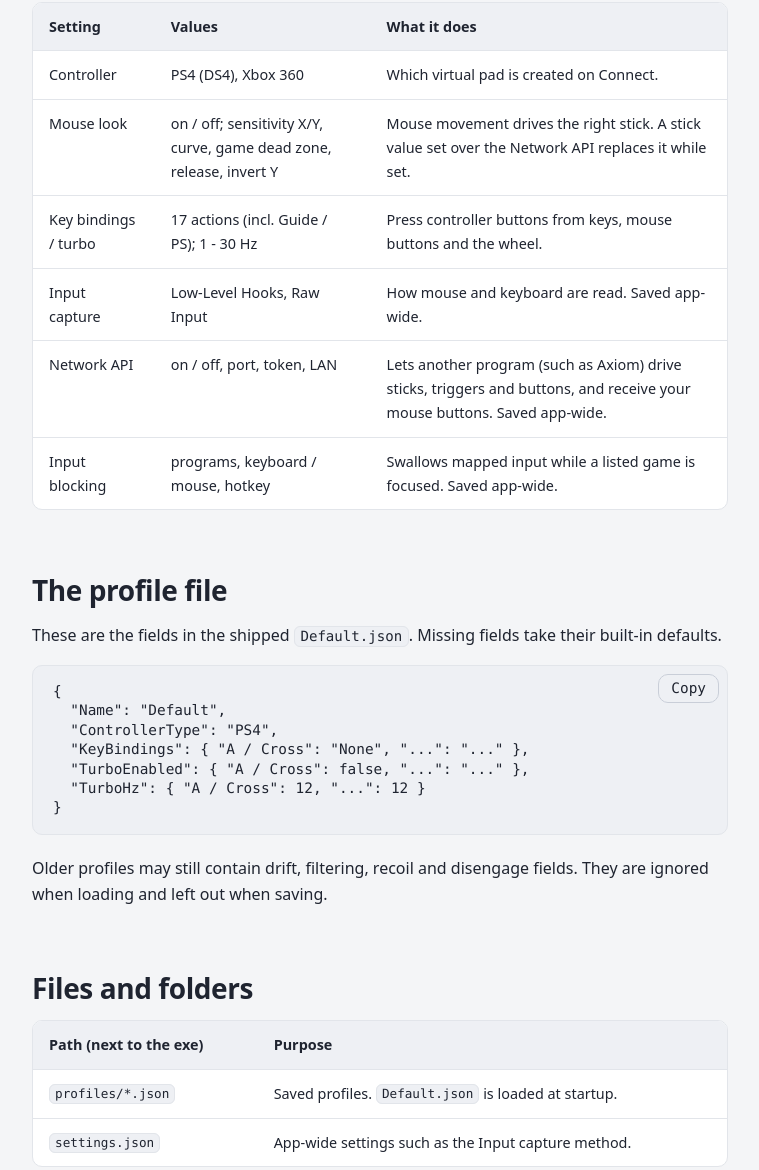
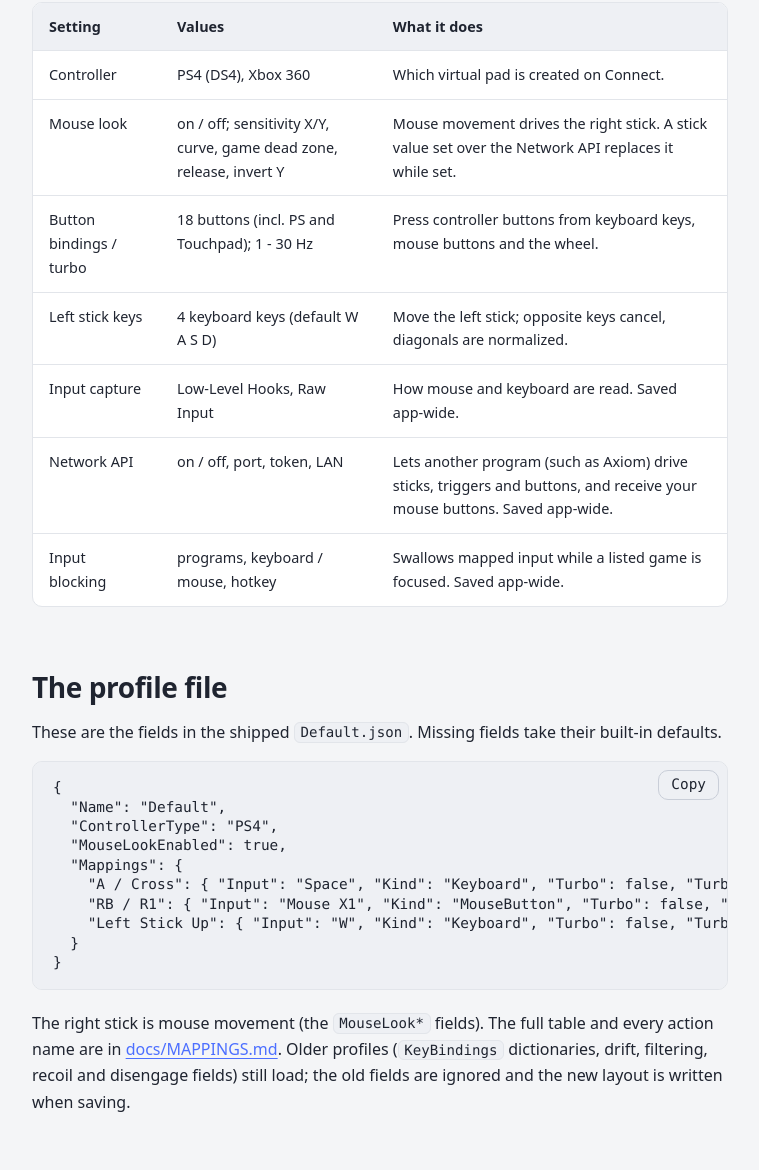
Before and after one commit to Chr0mX/GamepadEnhancer, a plain HTML site: page site/reference.html in a window 1280 px wide. Shown: the part 366-1536 px from the top of the page, without its empty margins (260-1019 px from the left). Drawn offline with Linux system fonts and the light colour scheme.

Commit message:
Docs: MAPPINGS.md, Beta 2.7 notes, README/site/monitor updates
Co-Authored-By: Claude Sonnet 5.5 <noreply@anthropic.com>
Claude-Session: https://claude.ai/code/session_01ETsA2gtrWeEFP3wQMSy8Nz

```diff
--- a/site/reference.html
+++ b/site/reference.html
@@ -55,7 +55,8 @@
           <tbody>
             <tr><td>Controller</td><td>PS4 (DS4), Xbox 360</td><td>Which virtual pad is created on Connect.</td></tr>
             <tr><td>Mouse look</td><td>on / off; sensitivity X/Y, curve, game dead zone, release, invert Y</td><td>Mouse movement drives the right stick. A stick value set over the Network API replaces it while set.</td></tr>
-            <tr><td>Key bindings / turbo</td><td>17 actions (incl. Guide / PS); 1 - 30 Hz</td><td>Press controller buttons from keys, mouse buttons and the wheel.</td></tr>
+            <tr><td>Button bindings / turbo</td><td>18 buttons (incl. PS and Touchpad); 1 - 30 Hz</td><td>Press controller buttons from keyboard keys, mouse buttons and the wheel.</td></tr>
+            <tr><td>Left stick keys</td><td>4 keyboard keys (default W A S D)</td><td>Move the left stick; opposite keys cancel, diagonals are normalized.</td></tr>
             <tr><td>Input capture</td><td>Low-Level Hooks, Raw Input</td><td>How mouse and keyboard are read. Saved app-wide.</td></tr>
             <tr><td>Network API</td><td>on / off, port, token, LAN</td><td>Lets another program (such as Axiom) drive sticks, triggers and buttons, and receive your mouse buttons. Saved app-wide.</td></tr>
             <tr><td>Input blocking</td><td>programs, keyboard / mouse, hotkey</td><td>Swallows mapped input while a listed game is focused. Saved app-wide.</td></tr>
@@ -68,11 +69,14 @@
 <pre><code>{
   "Name": "Default",
   "ControllerType": "PS4",
-  "KeyBindings": { "A / Cross": "None", "...": "..." },
-  "TurboEnabled": { "A / Cross": false, "...": "..." },
-  "TurboHz": { "A / Cross": 12, "...": 12 }
+  "MouseLookEnabled": true,
+  "Mappings": {
+    "A / Cross": { "Input": "Space", "Kind": "Keyboard", "Turbo": false, "TurboHz": 12 },
+    "RB / R1": { "Input": "Mouse X1", "Kind": "MouseButton", "Turbo": false, "TurboHz": 12 },
+    "Left Stick Up": { "Input": "W", "Kind": "Keyboard", "Turbo": false, "TurboHz": 12 }
+  }
 }</code></pre>
-        <p>Older profiles may still contain drift, filtering, recoil and disengage fields. They are ignored when loading and left out when saving.</p>
+        <p>The right stick is mouse movement (the <code>MouseLook*</code> fields). The full table and every action name are in <a href="https://github.com/Chr0mX/GamepadEnhancer/blob/main/docs/MAPPINGS.md">docs/MAPPINGS.md</a>. Older profiles (<code>KeyBindings</code> dictionaries, drift, filtering, recoil and disengage fields) still load; the old fields are ignored and the new layout is written when saving.</p>
       </section>
 
       <section id="files" class="section-head">
```
Also changed, not shown: site/how-it-works.html (+2 -2 lines), site/index.html (+1 -1 lines), site/src/how-it-works.html (+2 -2 lines), site/src/index.html (+1 -1 lines), site/src/reference.html (+9 -5 lines), 4 other files.
